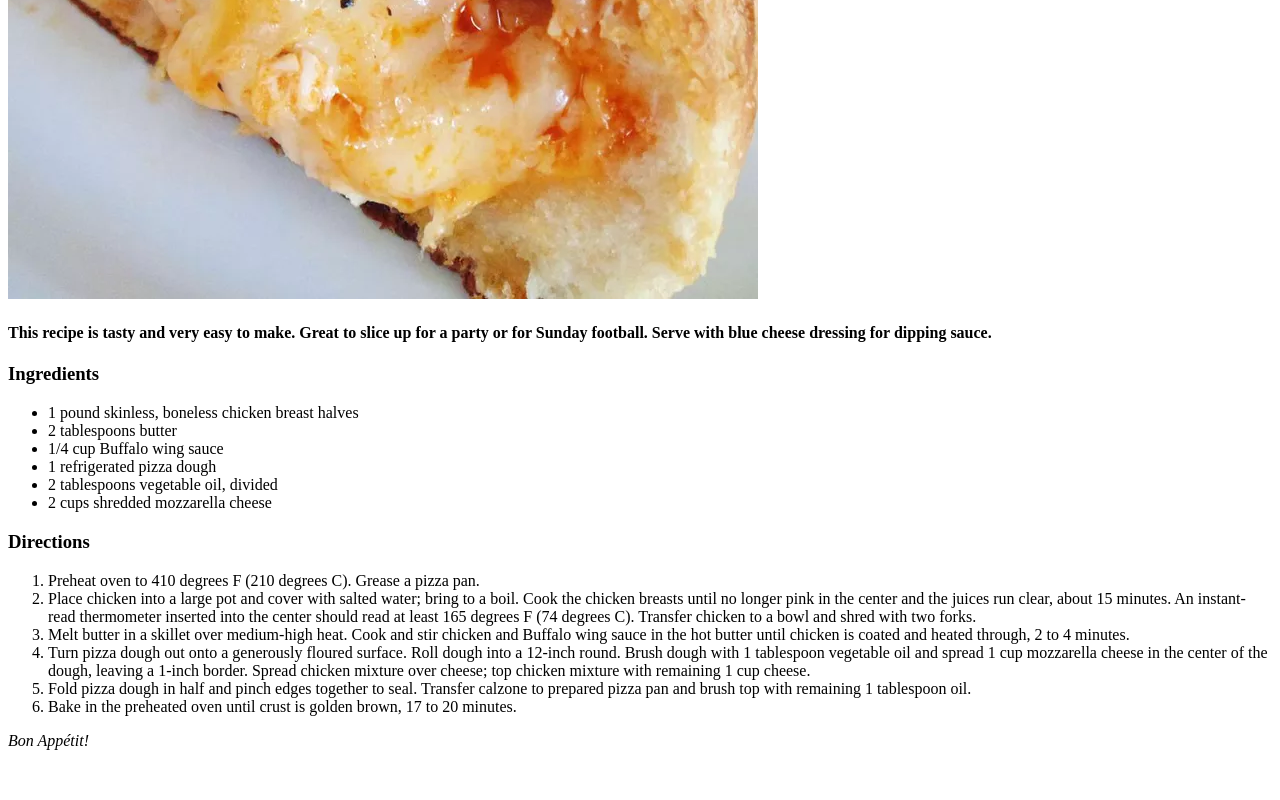
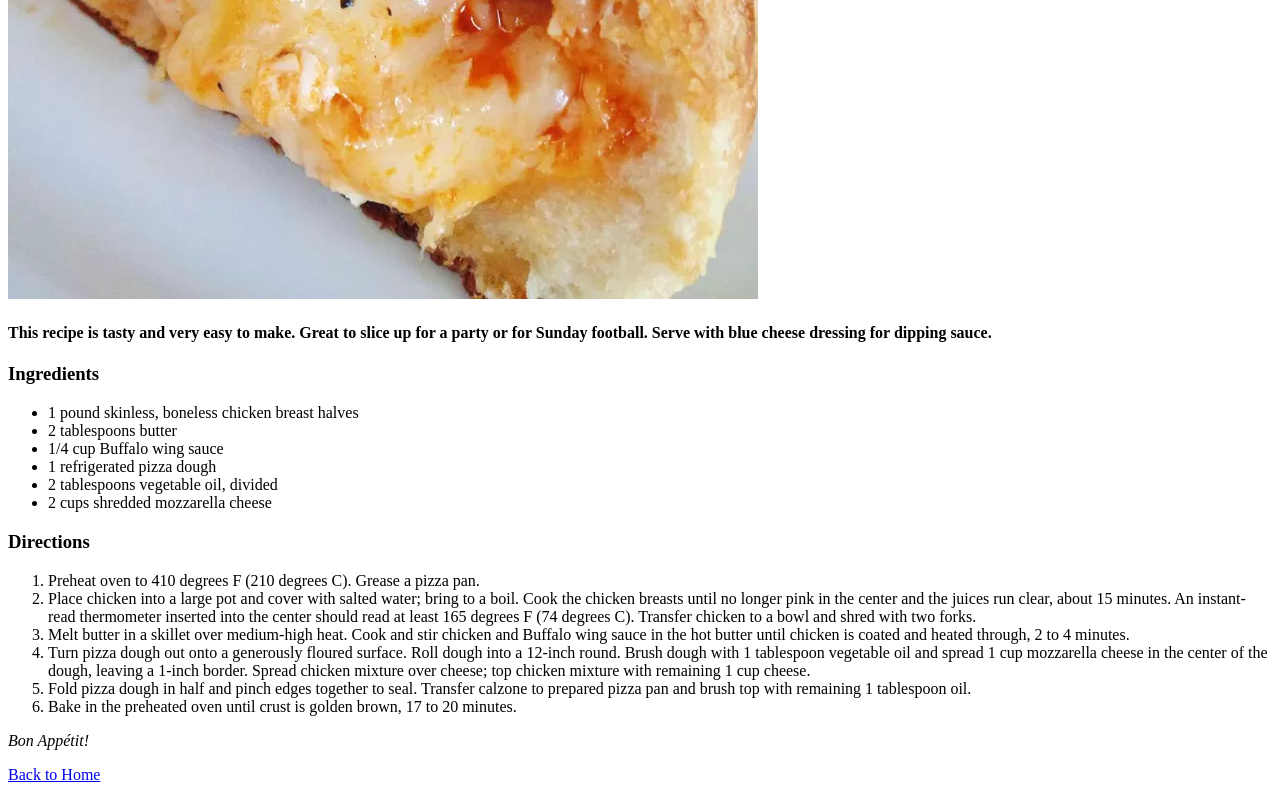
Before and after one commit to Dadoustyle/odin-recipes, a plain HTML site: page recipes/buffalo-chicken-calzone.html in a window 1280 px wide. Shown: the part 531-1331 px from the top of the page. Before the commit the page ends 1297 px from the top, so only its background shows below. Drawn offline with Linux system fonts and the light colour scheme.

Commit message:
Add link to home page

```diff
--- a/recipes/buffalo-chicken-calzone.html
+++ b/recipes/buffalo-chicken-calzone.html
@@ -73,5 +73,9 @@
         </ol>
 
         <p><em>Bon Appétit!</em></p>
+
+        <p><a href=../index.html>Back to Home</a></p>
+
+
     </body>
 </html>
```
Also changed, not shown: recipes/lasagna.html (+3 -0 lines), recipes/spicy-tuna-rice-bowl.html (+2 -0 lines).
